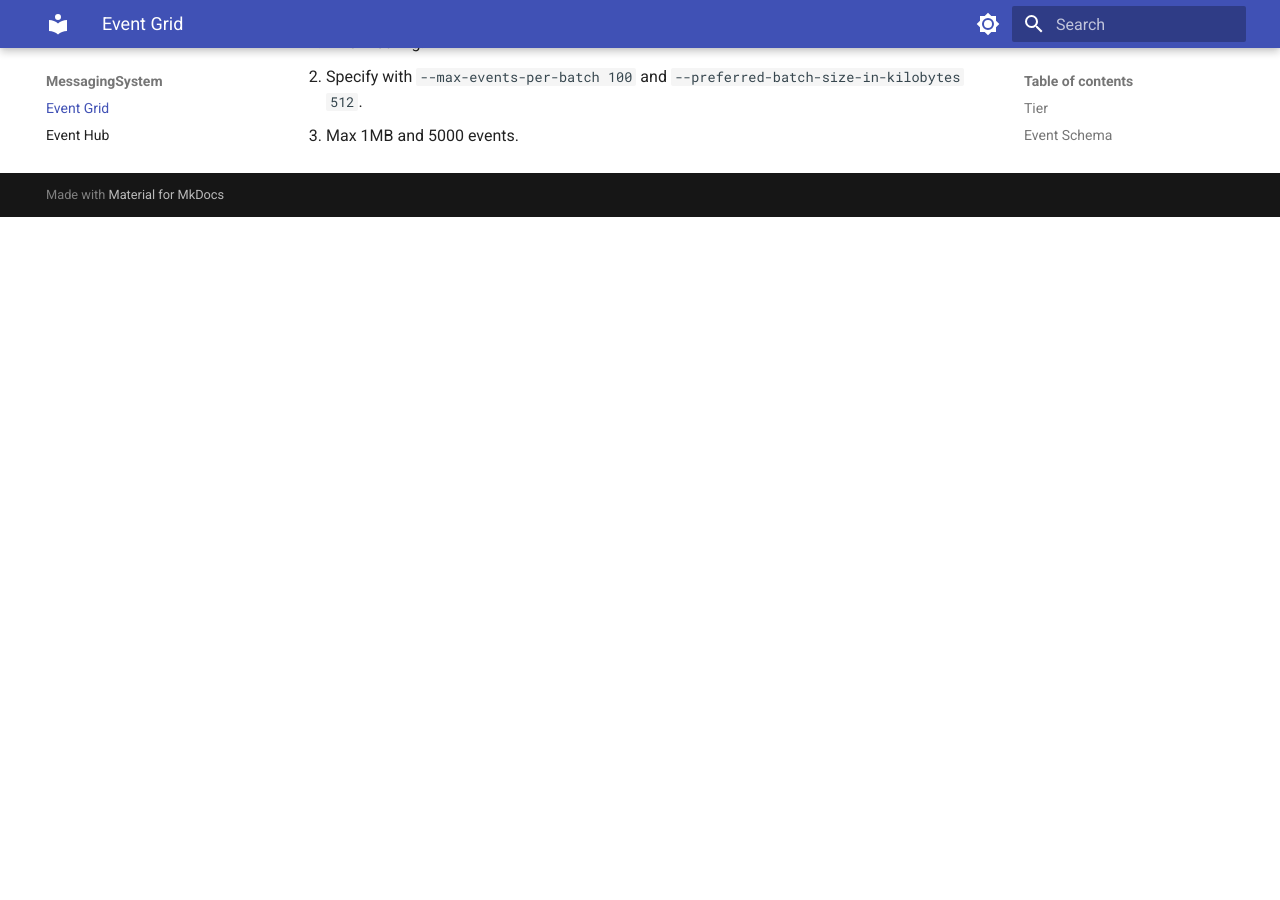
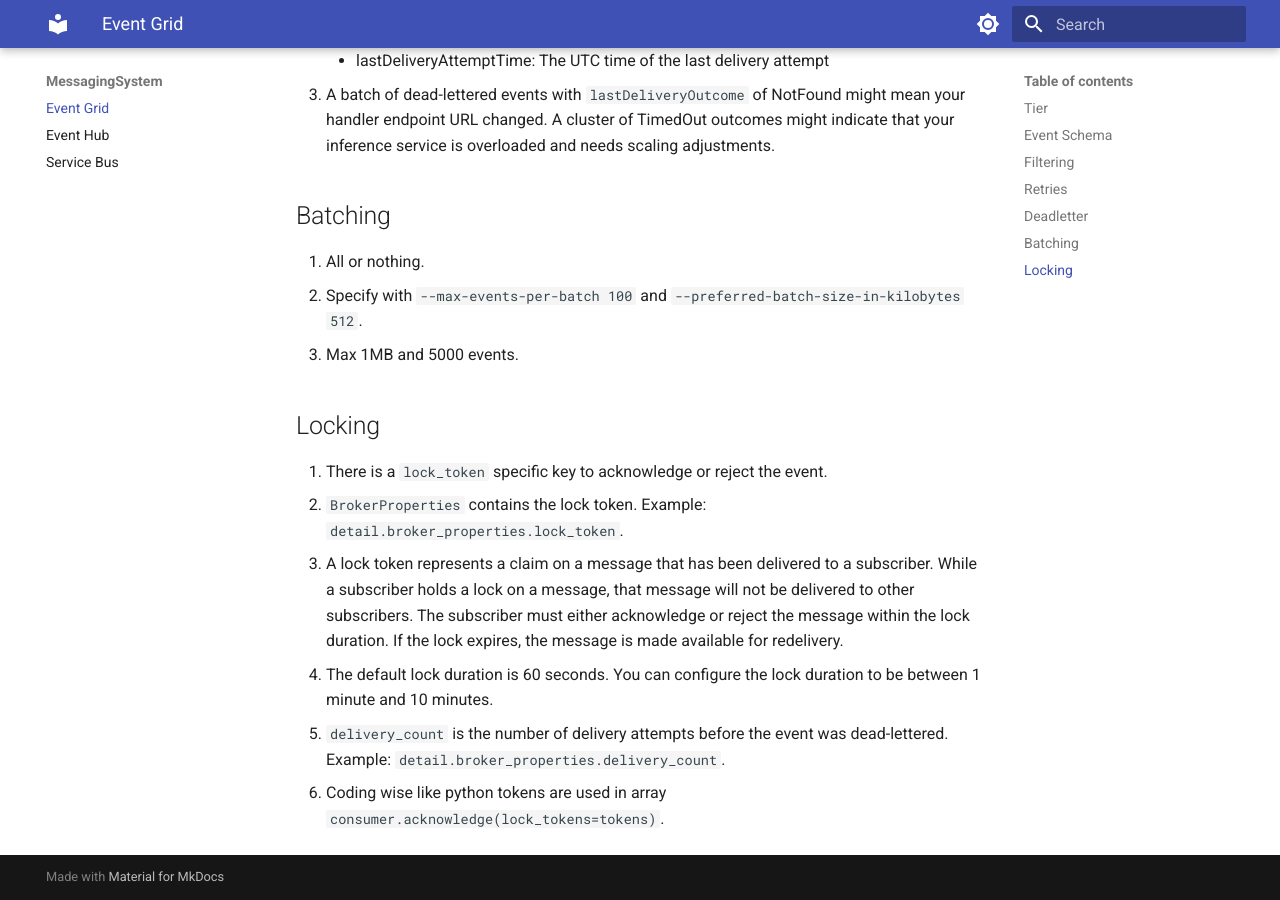
Before and after one commit to yoonghan/AI-Cloud-Developer, an MkDocs documentation site: the page built from docs/MessagingSystem/EventGrid.md, in a window 1280 px wide and 900 px high, scrolled down 3728 px. Built offline with MkDocs 1.6.1 and Material for MkDocs 9.7.7, drawn with Linux system fonts in a browser that asks for light colours; before the commit the page ends 3945 px from its top, so only the background shows below that; some of the changed text lies outside the part shown.

Commit message:
Update event grid.

```diff
--- a/docs/MessagingSystem/EventGrid.md
+++ b/docs/MessagingSystem/EventGrid.md
@@ -10,6 +10,10 @@
     - Supports pull model.
     - Full MQTT (Message Queuing Telemetry Transport) protocol support.
     - Support namespace - a dedicated domain name (FQDN) and specific endpoints.
+    - Based on Throughput Unit(TU)/Capacity:
+        - Ingress (Incoming Traffic): Up to 1 MB per second or 1,000 events per second (whichever limit is hit first).
+        - Egress (Outgoing Traffic/Delivery): Up to 2 MB per second or 2,000 events per second.
+        - MQTT Device Connections: Up to 10,000 active device sessions simultaneously connected to the broker.
 
 ## Event Schema
 1. Event Grid has two types of event schemas:
@@ -106,3 +110,11 @@
 1. All or nothing.
 2. Specify with `--max-events-per-batch 100` and `--preferred-batch-size-in-kilobytes 512`.
 3. Max 1MB and 5000 events.
+
+## Locking
+1. There is a `lock_token` specific key to acknowledge or reject the event.
+2. `BrokerProperties` contains the lock token. Example: `detail.broker_properties.lock_token`.
+3. A lock token represents a claim on a message that has been delivered to a subscriber. While a subscriber holds a lock on a message, that message will not be delivered to other subscribers. The subscriber must either acknowledge or reject the message within the lock duration. If the lock expires, the message is made available for redelivery.
+4. The default lock duration is 60 seconds. You can configure the lock duration to be between 1 minute and 10 minutes.
+5. `delivery_count` is the number of delivery attempts before the event was dead-lettered. Example: `detail.broker_properties.delivery_count`.
+6. Coding wise like python tokens are used in array `consumer.acknowledge(lock_tokens=tokens)`.
```
Also changed, not shown: docs/AzureFunctions.md (+1 -1 lines), docs/Basic.md (+3 -0 lines).
